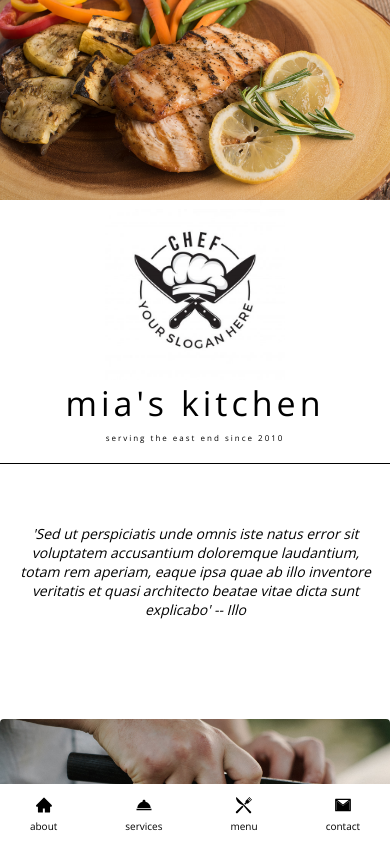
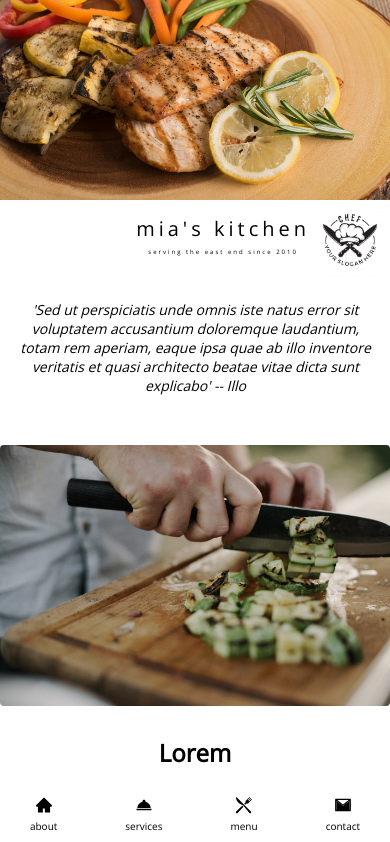
Before and after one commit to mikey-mo/mias-kitchen, a React (Create React App) app: page /about in a window 390 px wide. Shown: the top 842 px of the page. Built offline with nearby package versions, Linux system fonts and the light colour scheme.

Commit message:
fix mobile title header

```diff
--- a/src/components/components.scss
+++ b/src/components/components.scss
@@ -102,8 +102,8 @@
       letter-spacing: 6px;
     }
 
-    @media (max-width: 450px) {
-      font-size: 34px;
+    @media (max-width: 480px) {
+      font-size: 20px;
       letter-spacing: 4px;
     }
   }
@@ -118,7 +118,7 @@
     animation-duration: 2s;
 
     @media (max-width: 850px) {
-      font-size: 8px;
+      font-size: 6px;
       margin-bottom: 10px;
     }
   }
@@ -136,51 +136,55 @@
     }
 
     @media (max-width: 480px) {
-      width: 180px;
+      width: 80px;
       right: 0;
     }
   }
 
   @media (max-width: 480px) {
+    margin-bottom: 0;
+    padding-bottom: 0;
     margin-top: 0;
-    flex-direction: column;
+    justify-content: flex-start;
+    flex-direction: row-reverse;
+    border: none;
   }
 }
 
-@keyframes logo-title-scale {
-  from {
-    font-size: 44px;
-  }
-  to {
-    font-size: 24px;
-  }
-}
+// @keyframes logo-title-scale {
+//   from {
+//     font-size: 44px;
+//   }
+//   to {
+//     font-size: 24px;
+//   }
+// }
 
-@keyframes logo-img-scale {
-  from {
-    width: 300px;
-  }
-  to {
-    width: 150px;
-  }
-}
+// @keyframes logo-img-scale {
+//   from {
+//     width: 300px;
+//   }
+//   to {
+//     width: 150px;
+//   }
+// }
 
-@keyframes logo-sub-title-scale {
-  from {
-    font-size: 14px;
-    opacity: 1;
-  }
-  to {
-    font-size: 8px;
-    opacity: 0;
-  }
-}
+// @keyframes logo-sub-title-scale {
+//   from {
+//     font-size: 14px;
+//     opacity: 1;
+//   }
+//   to {
+//     font-size: 8px;
+//     opacity: 0;
+//   }
+// }
 
-@keyframes logo-container-move {
-  from {
-    background-color: red;
-  }
-  to {
-    background-color: blue;
-  }
-}
+// @keyframes logo-container-move {
+//   from {
+//     background-color: red;
+//   }
+//   to {
+//     background-color: blue;
+//   }
+// }
--- a/src/constants/english.json
+++ b/src/constants/english.json
@@ -25,8 +25,9 @@
     "rowThreeHeader": "Lorem",
     "rowThree": "Bacon ipsum dolor amet bresaola ground round pancetta chicken pork. Pig short loin filet mignon, burgdoggen jowl doner jerky shankle shoulder tail beef ribs. Boudin andouille pork swine ham. Capicola ball tip kevin, turkey boudin pork beef brisket pork chop drumstick pork loin flank.\n\nPig jowl ham meatloaf kielbasa frankfurter boudin swine. Ham cow venison chuck, shank tail landjaeger brisket bacon corned beef short ribs. Leberkas beef ribs ham hock flank fatback hamburger. Landjaeger biltong burgdoggen tri-tip pig. Tri-tip filet mignon pork chop, venison brisket turducken cupim pork beef landjaeger."
   },
-  "services":
-    [
+  "services": {
+    "header": "Bacon ipsum dolor amet bresaola ground round pancetta chicken pork. Pig short loin filet mignon, burgdoggen jowl doner jerky shankle shoulder tail beef ribs. Boudin andouille pork swine ham. Capicola ball tip kevin, turkey.",
+    "services": [
       {
         "header": "Lorem Ipsum",
         "services": [
@@ -47,7 +48,8 @@
           "Lebowski ipsum when will you find these guys? I mean, do you have any promising leads? Hey, relax man, I'm a brother shamus. You might fool the guys in the league office, but you don't fool Jesus! It's all a goddamn fake. Like Lenin said, look for the person who will benefit."
         ]
       }
-    ],
+    ]
+  },
   "footer": {
     "copyright": "maikimo",
     "contact": "contact",
--- a/src/views/services.js
+++ b/src/views/services.js
@@ -16,9 +16,9 @@ const serviceMap = (services, i) => services.map((service) => (
 const Services = () => (
   <div className="services">
     <h4 className="services__header">
-      Something
+      {text.services.header}
     </h4>
-    {text.services.map((service, i) => (
+    {text.services.services.map((service, i) => (
       <ScrollAnimation
         key={`${service.header}-${i}`}
         animateIn="fadeIn"
--- a/src/views/views.scss
+++ b/src/views/views.scss
@@ -53,6 +53,7 @@
     text-align: center;
 
     @media (max-width: 480px) {
+      margin: 20px auto 40px;
       font-size: 14px;
       padding: 0 20px;
     }
@@ -175,6 +176,7 @@
     text-align: center;
 
     @media (max-width: 480px) {
+      margin: 20px auto 40px;
       font-size: 14px;
       padding: 0 20px;
     }
```
